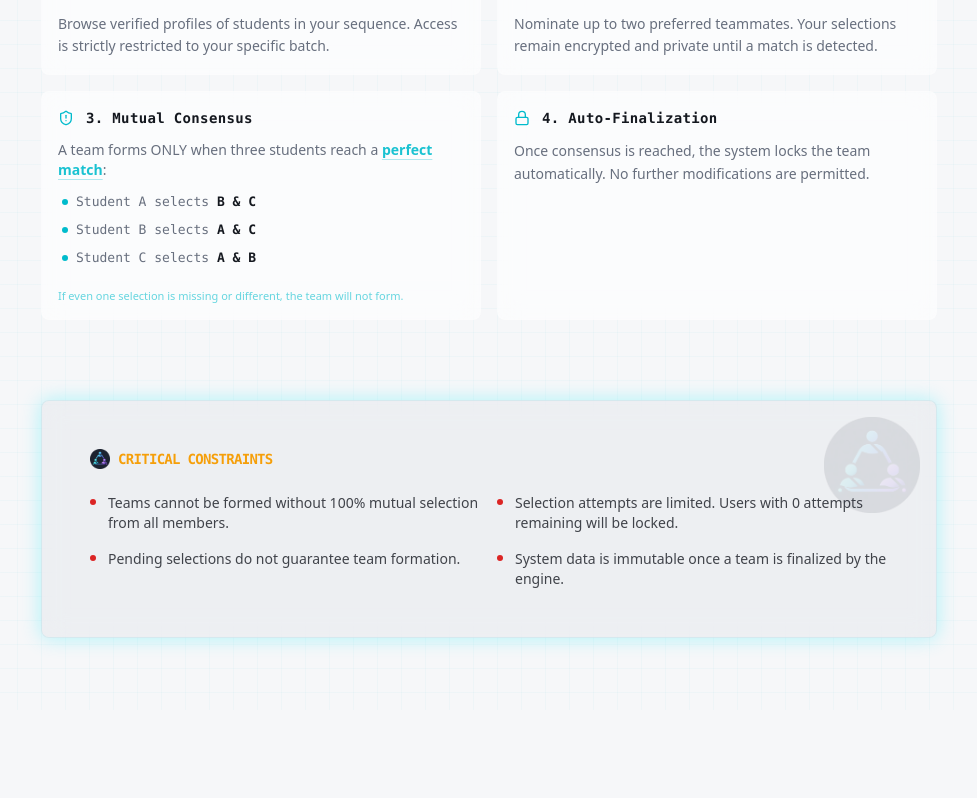
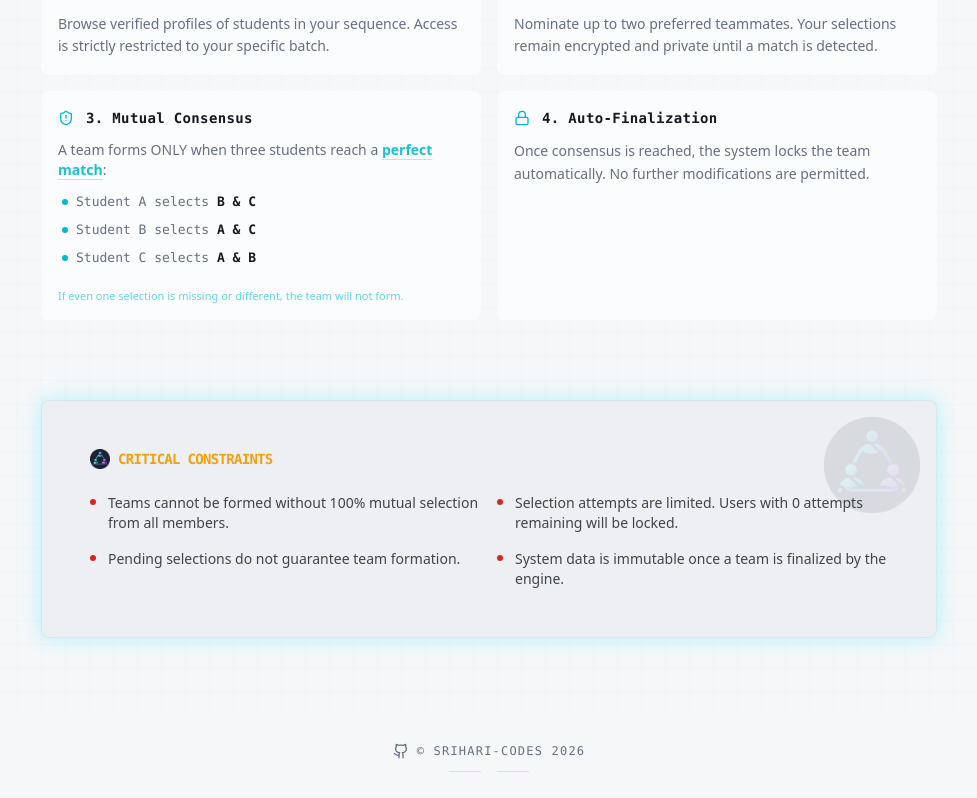
Before and after one commit to srihari-codes/team-formation-site, a React (Vite) app in the folder frontend/: page / in a window 1280 px wide. Shown: the part 1348-2146 px from the top of the page, without its empty margins (151-1128 px from the left). Before the commit the page ends 2058 px from the top, so only its background shows below. Built offline with nearby package versions, Linux system fonts and the light colour scheme; no server answers; the HTML template or start-up script is replaced by a standard one.

Commit message:
added footer

```diff
--- /dev/null
+++ b/frontend/src/components/Footer.tsx
@@ -0,0 +1,25 @@
+import { Github } from "lucide-react";
+
+export function Footer() {
+  return (
+    <footer className="w-full py-8 border-t border-white/5 bg-background/60 backdrop-blur-lg mt-auto relative z-20">
+      <div className="container mx-auto px-4 flex flex-col items-center justify-center space-y-3">
+        <a
+          href="https://github.com/srihari-codes"
+          target="_blank"
+          rel="noopener noreferrer"
+          className="group flex items-center gap-2 text-muted-foreground hover:text-primary transition-all duration-300"
+        >
+          <Github className="w-4 h-4 group-hover:scale-110 transition-transform" />
+          <span className="font-mono text-xs tracking-widest uppercase">
+            © srihari-codes 2026
+          </span>
+        </a>
+        <div className="flex gap-4">
+          <div className="h-px w-8 bg-primary/20" />
+          <div className="h-px w-8 bg-primary/20" />
+        </div>
+      </div>
+    </footer>
+  );
+}
--- a/frontend/src/pages/Dashboard.tsx
+++ b/frontend/src/pages/Dashboard.tsx
@@ -10,6 +10,7 @@ import { SplineBackground } from "@/components/SplineBackground";
 import { useAuth } from "@/hooks/useAuth";
 import { API_BASE_URL, getAuthHeader } from "@/config/api";
 import type { UserProfile } from "@/types/api";
+import { Footer } from "@/components/Footer";
 
 export default function Dashboard() {
   const navigate = useNavigate();
@@ -99,7 +100,7 @@ export default function Dashboard() {
         className="opacity-60"
       />
 
-      <div className="relative z-10">
+      <div className="relative z-10 flex flex-col min-h-screen">
         <Header username={name || username} batch={batch} onLogout={handleLogout} />
 
         <main className="container py-6 space-y-6">
@@ -231,6 +232,7 @@ export default function Dashboard() {
             </p>
           </div>
         </main>
+        <Footer />
       </div>
     </div>
   );
--- a/frontend/src/pages/ForgotPassword.tsx
+++ b/frontend/src/pages/ForgotPassword.tsx
@@ -14,6 +14,7 @@ import { SplineBackground } from "@/components/SplineBackground";
 import { toast } from "sonner";
 import { API_BASE_URL } from "@/config/api";
 import { GROUPIFY_LOGO } from "@/config/assets";
+import { Footer } from "@/components/Footer";
 
 export default function ForgotPassword() {
   const [email, setEmail] = useState("");
@@ -187,6 +188,7 @@ export default function ForgotPassword() {
             </CyberCardContent>
           </CyberCard>
         </div>
+        <Footer />
       </div>
     </div>
   );
--- a/frontend/src/pages/Home.tsx
+++ b/frontend/src/pages/Home.tsx
@@ -9,6 +9,7 @@ import {
 } from "@/components/ui/cyber-card";
 import { SplineBackground } from "@/components/SplineBackground";
 import { GROUPIFY_LOGO } from "@/config/assets";
+import { Footer } from "@/components/Footer";
 import {
   Users,
   ShieldAlert,
@@ -220,6 +221,7 @@ const Home = () => {
           </section>
         </div>
       </div>
+      <Footer />
     </div>
   );
 };
--- a/frontend/src/pages/LockedState.tsx
+++ b/frontend/src/pages/LockedState.tsx
@@ -3,6 +3,7 @@ import { CyberCard, CyberCardContent } from "@/components/ui/cyber-card";
 import { StatusIndicator } from "@/components/ui/status-indicator";
 import { SplineBackground } from "@/components/SplineBackground";
 import { GROUPIFY_LOGO } from "@/config/assets";
+import { Footer } from "@/components/Footer";
 
 export default function LockedState() {
   return (
@@ -38,6 +39,7 @@ export default function LockedState() {
             <span className="text-xs font-mono">GROUPIFY PROTOCOL</span>
           </div>
         </div>
+        <Footer />
       </div>
     </div>
   );
--- a/frontend/src/pages/Login.tsx
+++ b/frontend/src/pages/Login.tsx
@@ -22,6 +22,7 @@ import { SplineBackground } from "@/components/SplineBackground";
 import { API_BASE_URL } from "@/config/api";
 import { useAuth } from "@/hooks/useAuth";
 import { GROUPIFY_LOGO } from "@/config/assets";
+import { Footer } from "@/components/Footer";
 
 type AuthStep = "credentials" | "otp";
 
@@ -393,6 +394,7 @@ export default function Login() {
             Use your ERP credentials to authenticate
           </p>
         </div>
+        <Footer />
       </div>
     </div>
   );
--- a/frontend/src/pages/NotFound.tsx
+++ b/frontend/src/pages/NotFound.tsx
@@ -4,6 +4,7 @@ import { Home } from "lucide-react";
 import { CyberButton } from "@/components/ui/cyber-button";
 import { GROUPIFY_LOGO } from "@/config/assets";
 import { CyberCard, CyberCardContent } from "@/components/ui/cyber-card";
+import { Footer } from "@/components/Footer";
 
 const NotFound = () => {
   const location = useLocation();
@@ -37,6 +38,7 @@ const NotFound = () => {
           <img src={GROUPIFY_LOGO} alt="Groupify Logo" className="w-6 h-6 object-contain opacity-50" />
           <span className="text-xs font-mono">GROUPIFY PROTOCOL</span>
         </div>
+        <Footer />
       </div>
     </div>
   );
--- a/frontend/src/pages/TeamSelection.tsx
+++ b/frontend/src/pages/TeamSelection.tsx
@@ -10,6 +10,7 @@ import { SplineBackground } from "@/components/SplineBackground";
 import { useAuth } from "@/hooks/useAuth";
 import { API_BASE_URL, getAuthHeader } from "@/config/api";
 import type { Student, UserProfile } from "@/types/api";
+import { Footer } from "@/components/Footer";
 
 export default function TeamSelection() {
   const navigate = useNavigate();
@@ -318,6 +319,7 @@ export default function TeamSelection() {
             </div>
           )}
         </main>
+        <Footer />
 
         {/* Fixed Submit Button at Bottom */}
         <div className="fixed bottom-0 left-0 right-0 p-4 bg-background/95 backdrop-blur border-t border-border">
--- a/frontend/src/pages/TeamStatus.tsx
+++ b/frontend/src/pages/TeamStatus.tsx
@@ -11,6 +11,7 @@ import { SplineBackground } from "@/components/SplineBackground";
 import { useAuth } from "@/hooks/useAuth";
 import { API_BASE_URL, getAuthHeader } from "@/config/api";
 import type { TeamStatus } from "@/types/api";
+import { Footer } from "@/components/Footer";
 
 export default function TeamStatusPage() {
   const navigate = useNavigate();
@@ -190,6 +191,7 @@ export default function TeamStatusPage() {
             </div>
           )}
         </main>
+        <Footer />
       </div>
     </div>
   );
```
